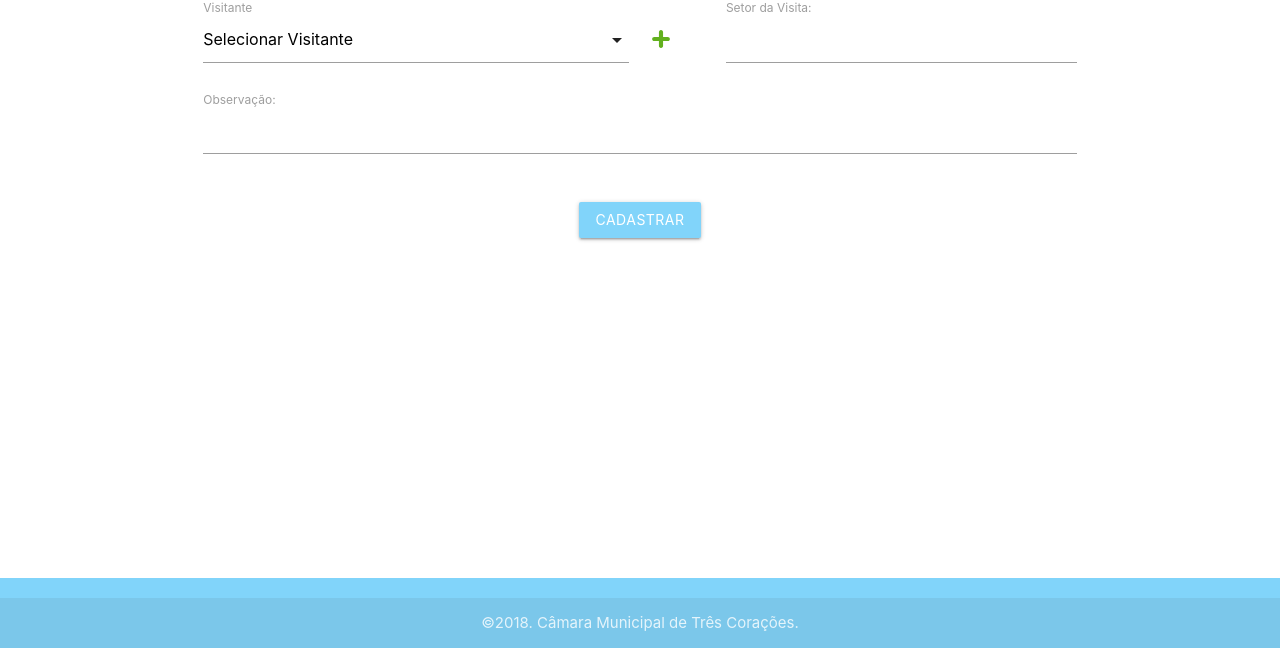
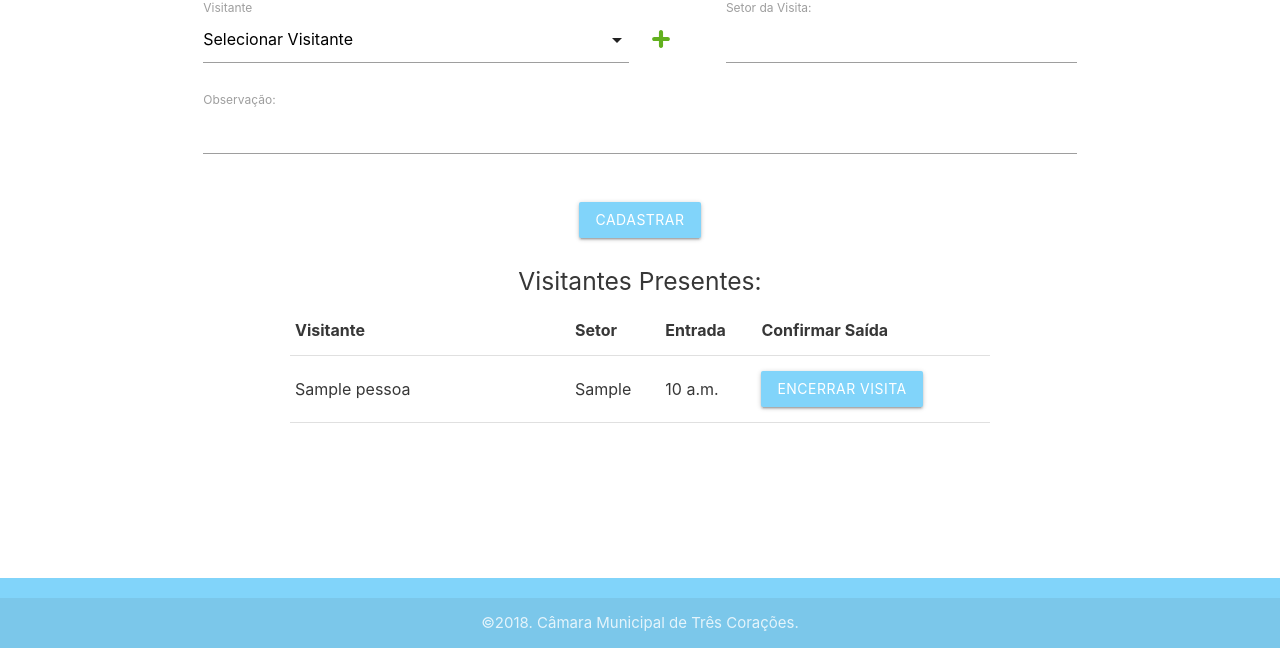
Before and after one commit to camaratc/visita, a Django app: template cadastro/templates/cadastrar-visitas.html in a window 1280 px wide. Shown: the part 152-800 px from the top of the page. Run offline with Django 3.2, Linux system fonts and the light colour scheme; the template is opened without the code that fills it: values that come from a table or form of the project are taken from there, others are empty; tables that the repository leaves empty hold one stand-in row (values such as "Sample post"); some libraries are stand-ins or nearby versions.

Commit message:
Integração de visitantes ativos com cadastro de visitas

```diff
--- a/cadastro/static/css/style.css
+++ b/cadastro/static/css/style.css
@@ -83,6 +83,15 @@ main {
 
 /* Histórico ===== */
 
+.visitantes-ativos{
+    margin-top: 30px;
+}
+
+.visitas-presentes{
+    margin: 0 auto;
+    width: 700px;
+}
+
 .lista{
     margin-top: 30px;
     /* border-collapse: separate !important;
@@ -94,13 +103,13 @@ main {
 
 .visita-item{
     cursor: pointer;
-    height: 80px;
+    height: 25px;
     background-color: #6cdb6f;
     border: solid;
     border-width: 2px;
     border-radius: 5px;
     padding: 10px 20px 10px 20px;
-    transition: ease-in-out 0.75s background-color;
+    transition: ease-in-out 1s background-color;
 }
 
 .visita-item:hover{
@@ -108,13 +117,13 @@ main {
 }
 
 .visitando{
-    height: 80px;
+    height: 25px;
     background-color: #f1685e;
     border: solid;
     border-width: 2px;
     border-radius: 5px;
     padding: 10px 20px 10px 20px;
-    transition: ease-in-out 0.75s background-color;
+    transition: ease-in-out 1s background-color;
 }
 
 .visitando:hover{
--- a/cadastro/templates/cadastrar-visitas.html
+++ b/cadastro/templates/cadastrar-visitas.html
@@ -36,5 +36,34 @@
             <button type="submit" class="submit-recuo btn waves-effect waves-light light-blue lighten-3">Cadastrar</button>
         </div>
     </form>
+
+    <div class="center-align visitantes-ativos">
+        <h5>Visitantes Presentes:</h5>
+
+        {% if visitas %}
+        <table class="visitas-presentes">
+            <tr>
+                <th width="40%">Visitante</th>
+                <th>Setor</th>
+                <th>Entrada</th>
+                <th>Confirmar Saída</th>
+            </tr>
+            {% for item in visitas %}
+            <tr>
+                <td>{{ item.pessoa.nome }}</td>
+                <td>{{ item.setor }}</td>
+                <td>{{ item.horarioEntrada }}</td>
+                <td>
+                    <button class="btn waves-effect waves-light light-blue lighten-3" onClick="window.location=`{% url 'cadastro:confirmar_saida' pk=item.pk %}`">
+                        Encerrar Visita
+                    </button>
+                </td>
+            </tr>
+            {% endfor %}
+        </table>
+        {% else %}
+            <p>Nenhum visitante no momento.</p>
+        {% endif %}
+    </div>
 </div>
 {% endblock %}
--- a/cadastro/urls.py
+++ b/cadastro/urls.py
@@ -9,7 +9,7 @@ urlpatterns = [
     path('', views.index, name='index'),
     path('pessoas/', views.cadastro_pessoas, name='cadastro_pessoas'),
     path('visitas/', views.cadastro_visitas, name='cadastro_visitas'),
+    path('visitas/<int:pk>', views.confirmar_saida, name='confirmar_saida'),
     path('historico/', views.historico_visitas, name='historico_visitas'),
     path('visita/<int:pk>', views.visita_detalhes, name='visita_detalhes'),
-    path('visita/<int:pk>#', views.confirmar_saida, name='confirmar_saida'),
 ]
```
Also changed, not shown: cadastro/views.py (+6 -6 lines).
